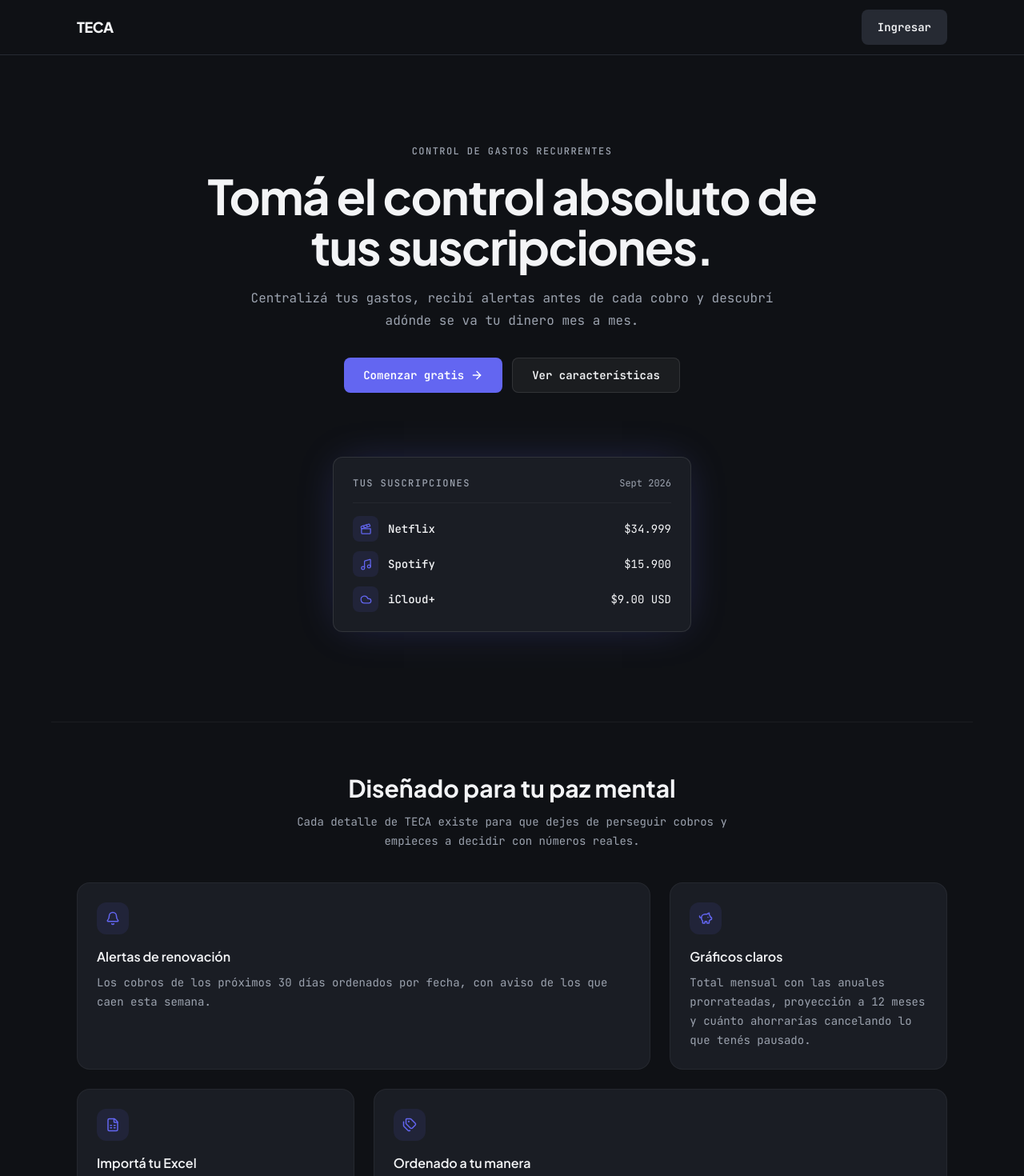
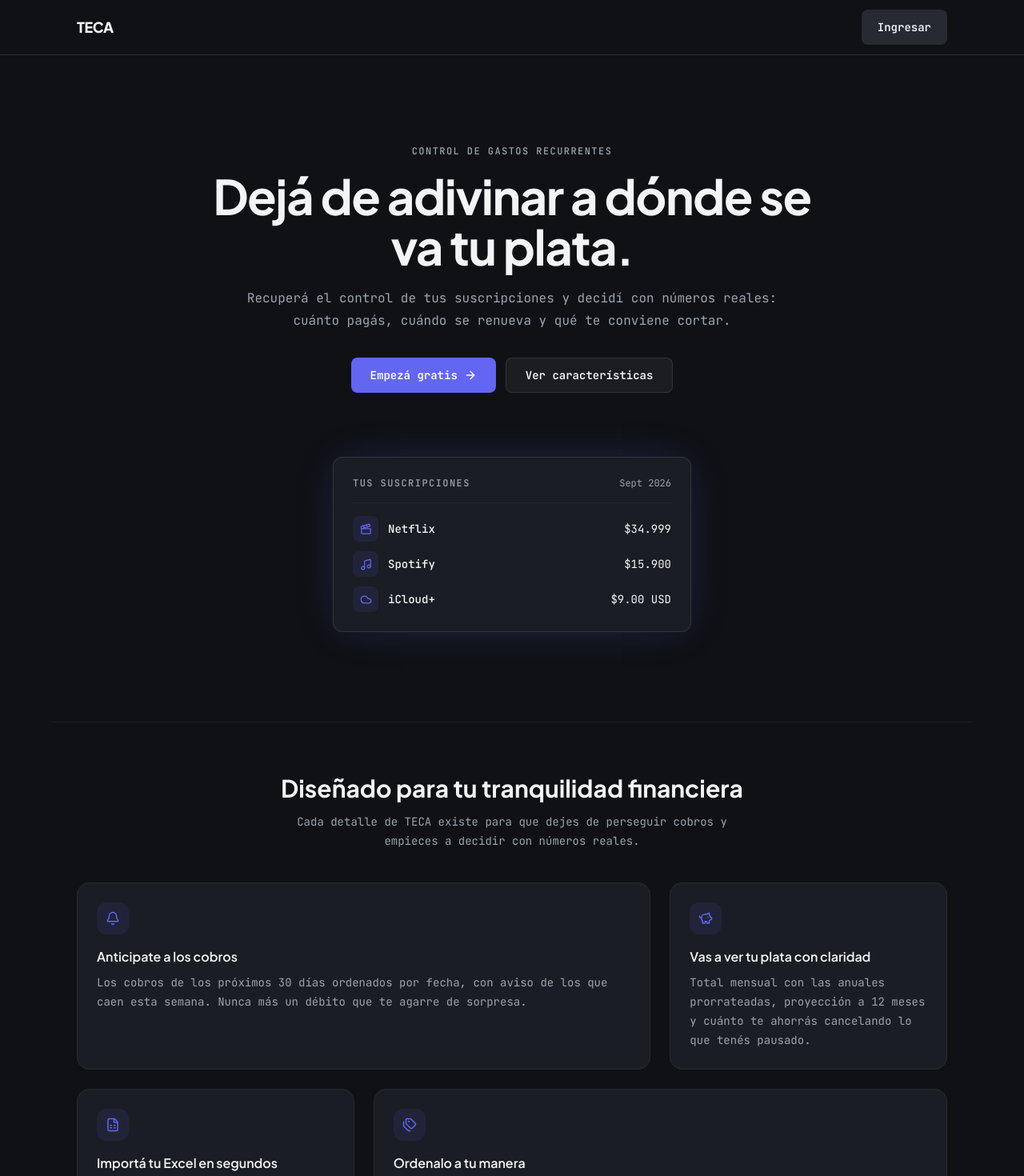
Before and after one commit to MartinIsrael05/TP-5-SaaS-Israel-Neiman, a Next.js app: page / in a window 1280 px wide. Shown: the top 1470 px of the page at 80% size. Built offline with nearby package versions, Linux system fonts and the light colour scheme; no server answers.

Commit message:
curaduria ux writting mas cercano

```diff
--- /dev/null
+++ b/app/not-found.js
@@ -0,0 +1,20 @@
+import Link from "next/link";
+
+export default function NotFound() {
+  return (
+    <main className="flex min-h-screen flex-col items-center justify-center bg-[#0F1115] px-4 text-center">
+      <p className="font-sans text-sm font-semibold uppercase tracking-[0.12em] text-[#9CA3AF]">
+        Error 404
+      </p>
+      <h1 className="mt-4 max-w-xl font-sans text-3xl font-bold leading-tight tracking-tight text-[#F3F4F6] sm:text-4xl">
+        Parece que esta página no existe... o ya la cancelaste.
+      </h1>
+      <Link
+        className="mt-8 inline-flex h-11 items-center justify-center gap-2 rounded-lg bg-[#6366F1] px-6 text-sm font-semibold text-white transition-colors hover:bg-[#4F46E5]"
+        href="/"
+      >
+        Volver al inicio
+      </Link>
+    </main>
+  );
+}
--- a/app/page.js
+++ b/app/page.js
@@ -32,25 +32,25 @@ const MOCK_SUBSCRIPTIONS = [
 const FEATURES = [
   {
     icon: Bell,
-    title: "Alertas de renovación",
+    title: "Anticipate a los cobros",
     description:
-      "Los cobros de los próximos 30 días ordenados por fecha, con aviso de los que caen esta semana.",
+      "Los cobros de los próximos 30 días ordenados por fecha, con aviso de los que caen esta semana. Nunca más un débito que te agarre de sorpresa.",
   },
   {
     icon: PiggyBank,
-    title: "Gráficos claros",
+    title: "Vas a ver tu plata con claridad",
     description:
-      "Total mensual con las anuales prorrateadas, proyección a 12 meses y cuánto ahorrarías cancelando lo que tenés pausado.",
+      "Total mensual con las anuales prorrateadas, proyección a 12 meses y cuánto te ahorrás cancelando lo que tenés pausado.",
   },
   {
     icon: FileSpreadsheet,
-    title: "Importá tu Excel",
+    title: "Importá tu Excel en segundos",
     description:
       "Si ya llevabas la cuenta en una planilla, la subís y se cargan todas juntas. Te mostramos qué va a entrar antes de confirmar.",
   },
   {
     icon: Tags,
-    title: "Ordenado a tu manera",
+    title: "Ordenalo a tu manera",
     description:
       "Categorías propias y privadas, para ver en qué se te va la plata y no solo cuánto.",
   },
@@ -68,18 +68,18 @@ function LandingHome() {
             Control de gastos recurrentes
           </p>
           <h1 className="mt-4 max-w-3xl font-sans text-4xl font-bold leading-tight tracking-tight text-[#F3F4F6] sm:text-5xl lg:text-6xl lg:leading-[1.05]">
-            Tomá el control absoluto de tus suscripciones.
+            Dejá de adivinar a dónde se va tu plata.
           </h1>
           <p className="mt-5 max-w-2xl leading-7 text-[#9CA3AF]">
-            Centralizá tus gastos, recibí alertas antes de cada cobro y
-            descubrí adónde se va tu dinero mes a mes.
+            Recuperá el control de tus suscripciones y decidí con números
+            reales: cuánto pagás, cuándo se renueva y qué te conviene cortar.
           </p>
           <div className="mt-8 grid w-full gap-3 sm:flex sm:w-auto sm:flex-wrap sm:justify-center">
             <Link
               className="inline-flex h-11 w-full items-center justify-center gap-2 rounded-lg bg-[#6366F1] px-6 text-sm font-semibold text-white transition-colors hover:bg-[#4F46E5] sm:w-auto"
               href="/login"
             >
-              Comenzar gratis
+              Empezá gratis
               <ArrowRight size={16} />
             </Link>
             <a
@@ -126,7 +126,7 @@ function LandingHome() {
         id="features"
       >
         <h2 className="text-center font-sans text-2xl font-bold text-[#F3F4F6] sm:text-3xl">
-          Diseñado para tu paz mental
+          Diseñado para tu tranquilidad financiera
         </h2>
         <p className="mx-auto mt-3 max-w-xl text-center text-sm leading-6 text-[#9CA3AF]">
           Cada detalle de TECA existe para que dejes de perseguir cobros y
@@ -170,7 +170,7 @@ function LandingHome() {
             className="inline-flex h-11 w-full items-center justify-center gap-2 rounded-lg bg-[#6366F1] px-6 text-sm font-semibold text-white transition-colors hover:bg-[#4F46E5] sm:w-auto"
             href="/login"
           >
-            Comenzar gratis
+            Tomá el control hoy
             <ArrowRight size={16} />
           </Link>
         </div>
@@ -205,8 +205,8 @@ async function MemberHome({ user }) {
       {subscriptions.length === 0 ? (
         <>
           <p className="mt-3 max-w-2xl leading-7 text-muted">
-            Tu cuenta está lista, pero todavía no cargaste ninguna suscripción.
-            Podés cargarlas de a una o importar la planilla que ya tengas.
+            Todavía no cargaste ninguna suscripción. Empezá por esa que pagás
+            todos los meses y ni usás.
           </p>
           <div className="mt-8 grid gap-3 sm:flex sm:flex-wrap">
             <Link
--- a/components/subscriptions/SubscriptionsBoard.js
+++ b/components/subscriptions/SubscriptionsBoard.js
@@ -172,8 +172,8 @@ export default function SubscriptionsBoard({ categories, subscriptions }) {
               Todavía no hay suscripciones
             </h3>
             <p className="text-sm leading-6 text-muted">
-              Empezá por la que más te preocupa: seguro hay una que ni
-              recordabas que seguías pagando.
+              Todavía no cargaste ninguna suscripción. Empezá por esa que
+              pagás todos los meses y ni usás.
             </p>
           </div>
           <button className={buttonClass("primary")} onClick={() => setModalOpen(true)} type="button">
```
